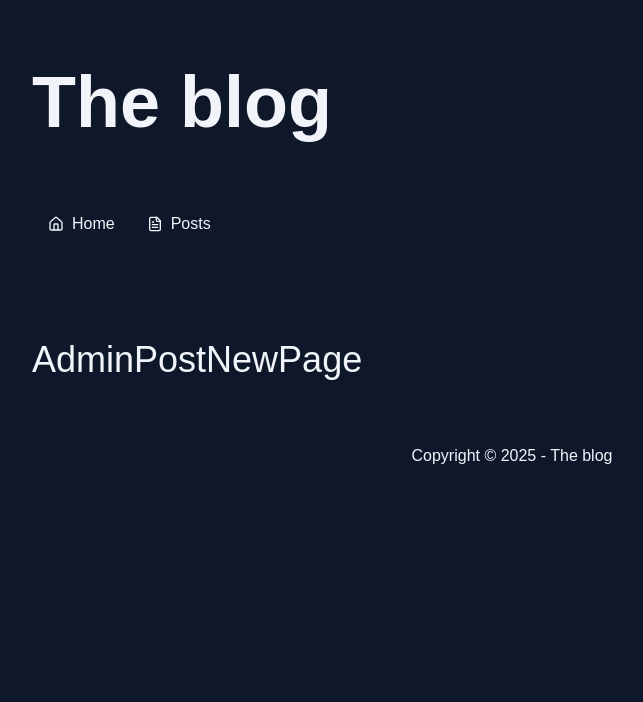
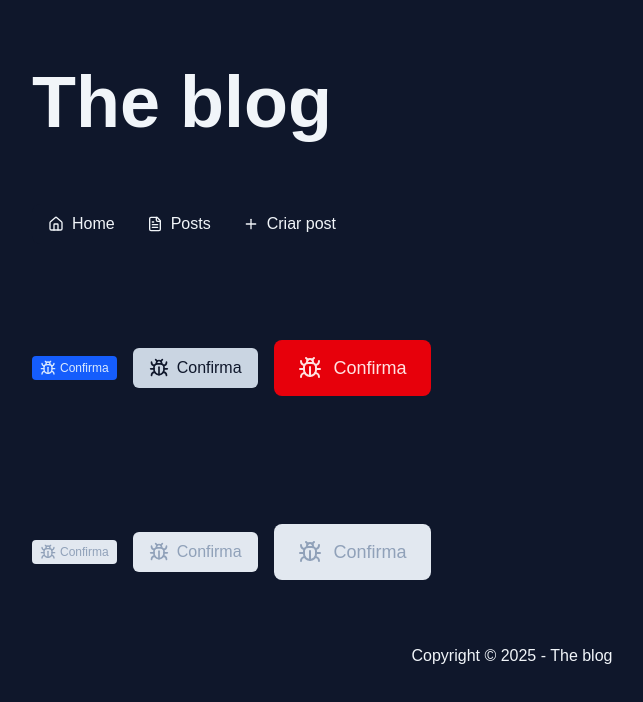
Before and after one commit to rfreitas16/blog-next-react, a Next.js app: page /admin/post/new in a window 1280 px wide. Shown: the top 702 px of the page, without its empty margins (128-771 px from the left). Built offline with nearby package versions, Linux system fonts and the light colour scheme.

Commit message:
criando component para botoes

```diff
--- a/src/app/admin/post/new/page.tsx
+++ b/src/app/admin/post/new/page.tsx
@@ -1,4 +1,32 @@
+import { Button } from '@/components/Button';
+import { BugIcon } from 'lucide-react';
+
 export const dynamic = 'force-dynamic';
 export default async function AdminPostNewPage() {
-  return <div className='py-16 text-4xl'>AdminPostNewPage</div>;
+  return (
+    <div>
+      <div className='py-16 flex gap-4 flex-wrap items-center'>
+        <Button variant='default' size='sm'>
+          <BugIcon></BugIcon>Confirma
+        </Button>
+        <Button variant='ghost' size='md'>
+          <BugIcon></BugIcon>Confirma
+        </Button>
+        <Button variant='danger' size='lg'>
+          <BugIcon></BugIcon>Confirma
+        </Button>
+      </div>
+      <div className='py-16 flex gap-4 flex-wrap items-center'>
+        <Button variant='default' size='sm' disabled>
+          <BugIcon></BugIcon>Confirma
+        </Button>
+        <Button variant='ghost' size='md' disabled>
+          <BugIcon></BugIcon>Confirma
+        </Button>
+        <Button variant='danger' size='lg' disabled>
+          <BugIcon></BugIcon>Confirma
+        </Button>
+      </div>
+    </div>
+  );
 }
--- /dev/null
+++ b/src/components/Button/index.tsx
@@ -0,0 +1,43 @@
+import clsx from 'clsx';
+
+type ButtonVariants = 'default' | 'danger' | 'ghost';
+type ButtonSizes = 'sm' | 'md' | 'lg';
+type ButtonProps = {
+  variant?: ButtonVariants;
+  size?: ButtonSizes;
+} & React.ComponentProps<'button'>;
+export function Button({
+  variant = 'default',
+  size = 'md',
+  ...props
+}: ButtonProps) {
+  const buttonVariants: Record<ButtonVariants, string> = {
+    default: clsx('bg-blue-600 text-blue-100 hover:bg-blue-700'),
+    ghost: clsx('bg-slate-300 text-slate-900 hover:bg-slate-400'),
+    danger: clsx('bg-red-600 text-red-100 hover:bg-red-700'),
+  };
+  const buttonSizes: Record<ButtonSizes, string> = {
+    sm: clsx(
+      'text-xs/tight py-1 px-2 rounded-sm',
+      '[&_svg]:w-4 [&_svg]:h-4 gap-1',
+    ),
+    md: clsx(
+      'text-md/tight py-2 px-4 rounded-md',
+      '[&_svg]:w-5 [&_svg]:h-5 gap-2',
+    ),
+    lg: clsx(
+      'text-lg/tight py-4 px-6 rounded-lg',
+      '[&_svg]:w-6 [&_svg]:h-6 gap-3',
+    ),
+  };
+  const buttonClasses = clsx(
+    buttonVariants[variant],
+    buttonSizes[size],
+    'flex items-center justify-center cursor-pointer',
+    'transition',
+    'disabled:bg-slate-200 disabled:text-slate-400 disabled:cursor-not-allowed',
+    props.className,
+  );
+
+  return <button {...props} className={buttonClasses} />;
+}
--- a/src/components/Dialog/index.tsx
+++ b/src/components/Dialog/index.tsx
@@ -1,6 +1,7 @@
 'use client';
 
 import clsx from 'clsx';
+import { Button } from '../Button';
 
 type DialogProps = {
   isVisible?: boolean;
@@ -53,32 +54,18 @@ export function Dialog({
         </h3>
         <div id='dialog-description'>{content}</div>
         <div className='flex items-center justify-around'>
-          <button
-            className={clsx(
-              'bg-slate-200 hover:bg-slate-300 transition text-slate-950',
-              'flex items-center justify-center',
-              'py-2 px-4 rounded-lg cursor-pointer',
-              'disabled:bg-slate-200 disabled:text-slate-400 disabled:cursor-not-allowed',
-            )}
+          <Button
+            variant='ghost'
             autoFocus
             onClick={handleCancel}
             disabled={disabled}
           >
             Cancelar
-          </button>
+          </Button>
 
-          <button
-            className={clsx(
-              'bg-blue-500 hover:bg-blue-600 transition text-blue-50',
-              'flex items-center justify-center',
-              'py-2 px-4 rounded-lg cursor-pointer',
-              'disabled:bg-slate-200 disabled:text-slate-400 disabled:cursor-not-allowed',
-            )}
-            onClick={onConfirm}
-            disabled={disabled}
-          >
+          <Button variant='default' onClick={onConfirm} disabled={disabled}>
             Ok
-          </button>
+          </Button>
         </div>
       </div>
     </div>
--- a/src/components/admin/MenuAdmin/index.tsx
+++ b/src/components/admin/MenuAdmin/index.tsx
@@ -1,6 +1,6 @@
 'use client';
 import clsx from 'clsx';
-import { CircleXIcon, FileTextIcon, HouseIcon, MenuIcon } from 'lucide-react';
+import { CircleXIcon, FileTextIcon, HouseIcon, MenuIcon, PlusIcon } from 'lucide-react';
 import Link from 'next/link';
 import { usePathname } from 'next/navigation';
 import { useEffect, useState } from 'react';
@@ -63,6 +63,9 @@ export function MenuAdmin() {
       <Link className={linkClasses} href='/admin/post'>
         <FileTextIcon></FileTextIcon>Posts
       </Link>
+            <Link className={linkClasses} href='/admin/post/new'>
+        <PlusIcon></PlusIcon>Criar post
+      </Link>
     </nav>
   );
 }
```
Also changed, not shown: 1 other file (tests, documents, lock files or other folders).
